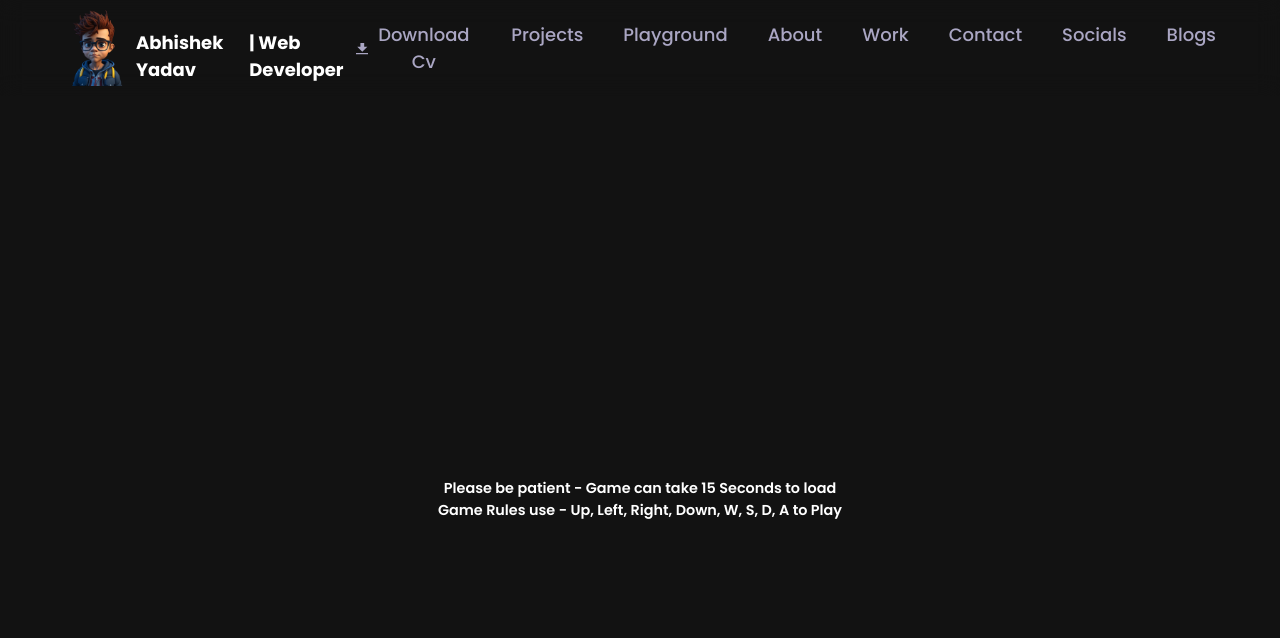
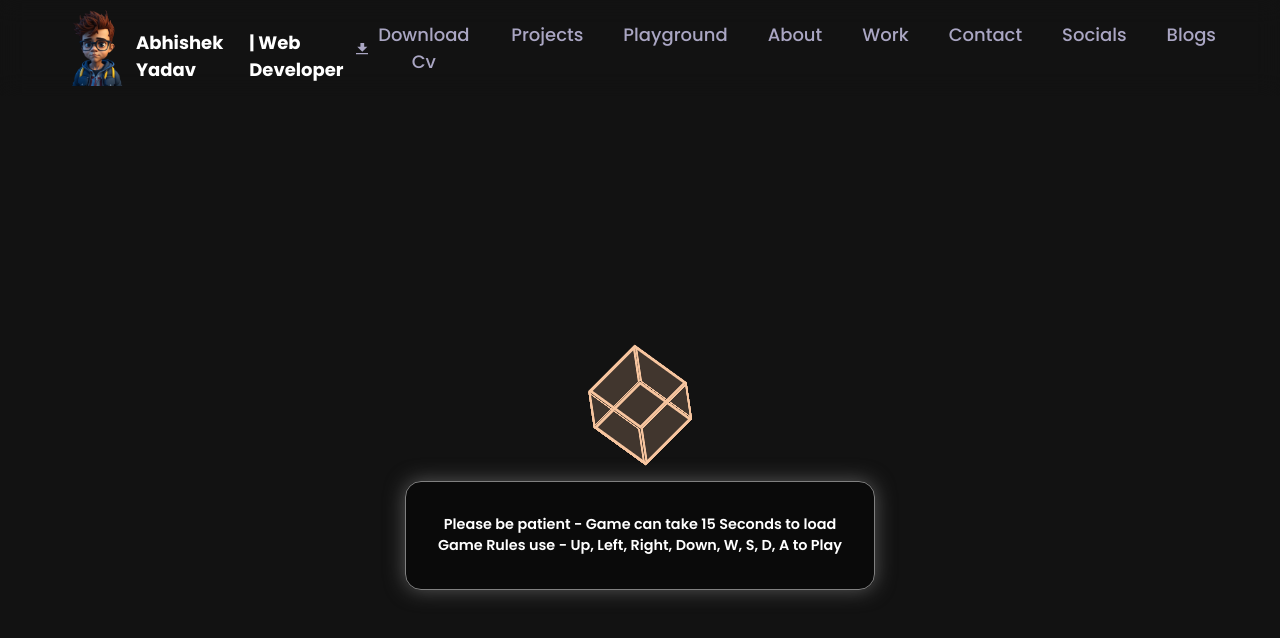
Before and after one commit to Abhishek9503/Abhishek9503-Dev, a React (Vite) app: page /play in a window 1280 px wide. Shown: the top 638 px of the page. Built offline with nearby package versions, Linux system fonts and the light colour scheme.

Commit message:
update loadear css

```diff
--- a/src/index.css
+++ b/src/index.css
@@ -317,3 +317,81 @@ backdrop-filter: blur(11px);
   transform: scale(0.9);
   box-shadow: 0px 0px 15px 3px rgba(22, 54, 122, 0.307);
 }
+
+
+
+
+
+.instruction{
+  width: max-content;
+  height: max-content;
+  padding: 2rem;
+  border: 1px solid gray;
+  box-shadow: 0px 0px 20px rgb(88, 88, 88);
+  border-radius: 1rem;
+  background: rgba(0, 0, 0, 0.452);
+}
+
+.spinner {
+  width: 70.4px;
+  height: 70.4px;
+  --clr: rgb(247, 197, 159);
+  --clr-alpha: rgb(247, 197, 159,.1);
+  animation: spinner 1.6s infinite ease;
+  transform-style: preserve-3d;
+}
+
+.spinner > div {
+  background-color: var(--clr-alpha);
+  height: 100%;
+  position: absolute;
+  width: 100%;
+  border: 3.5px solid var(--clr);
+}
+
+.spinner div:nth-of-type(1) {
+  transform: translateZ(-35.2px) rotateY(180deg);
+}
+
+.spinner div:nth-of-type(2) {
+  transform: rotateY(-270deg) translateX(50%);
+  transform-origin: top right;
+}
+
+.spinner div:nth-of-type(3) {
+  transform: rotateY(270deg) translateX(-50%);
+  transform-origin: center left;
+}
+
+.spinner div:nth-of-type(4) {
+  transform: rotateX(90deg) translateY(-50%);
+  transform-origin: top center;
+}
+
+.spinner div:nth-of-type(5) {
+  transform: rotateX(-90deg) translateY(50%);
+  transform-origin: bottom center;
+}
+
+.spinner div:nth-of-type(6) {
+  transform: translateZ(35.2px);
+}
+
+@keyframes spinner {
+  0% {
+    transform: rotate(45deg) rotateX(-25deg) rotateY(25deg);
+  }
+
+  50% {
+    transform: rotate(45deg) rotateX(-385deg) rotateY(25deg);
+  }
+
+  100% {
+    transform: rotate(45deg) rotateX(-385deg) rotateY(385deg);
+  }
+}
+
+.model{
+  height: 100vh;
+  width: 100%;
+}
```
